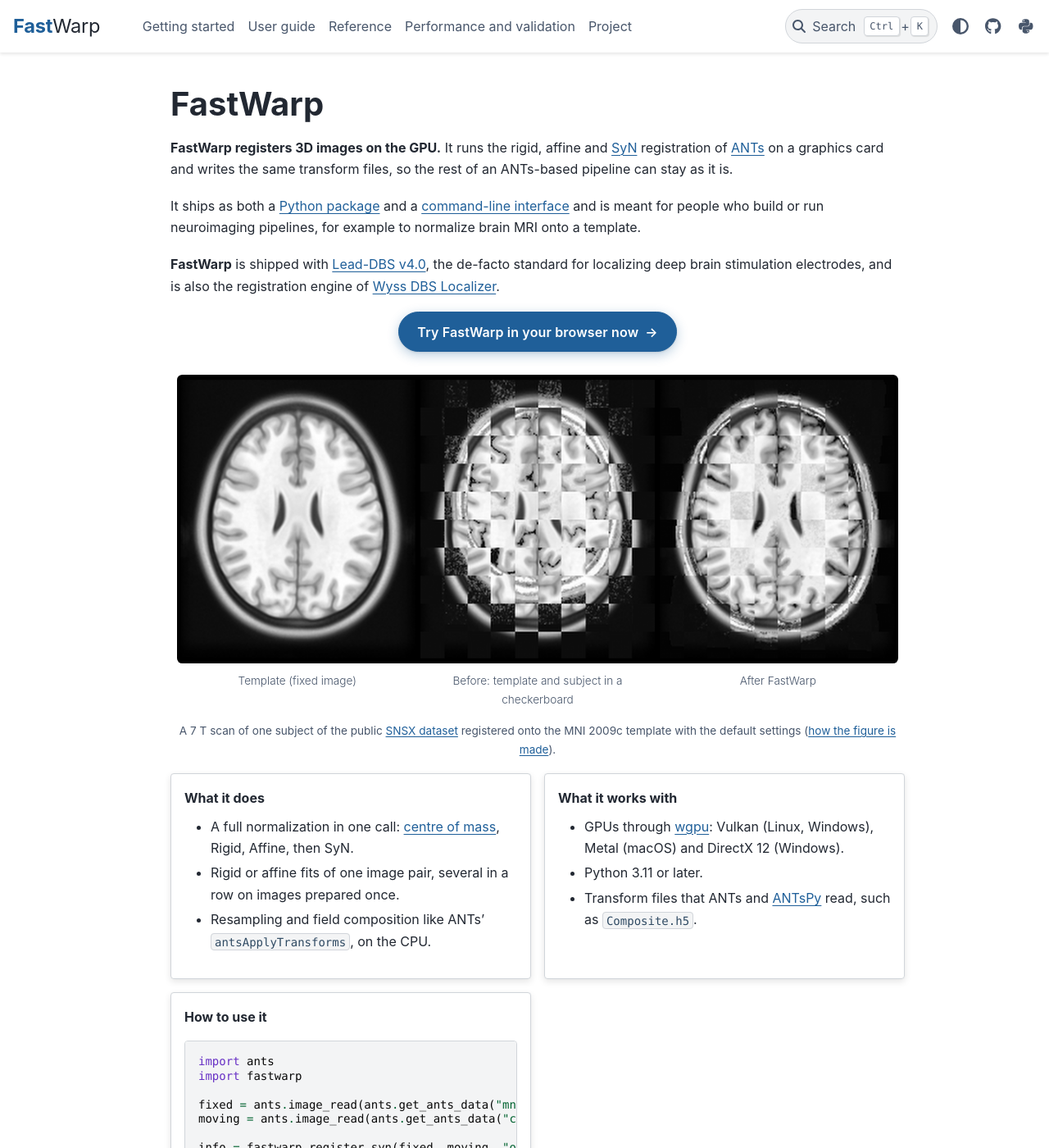
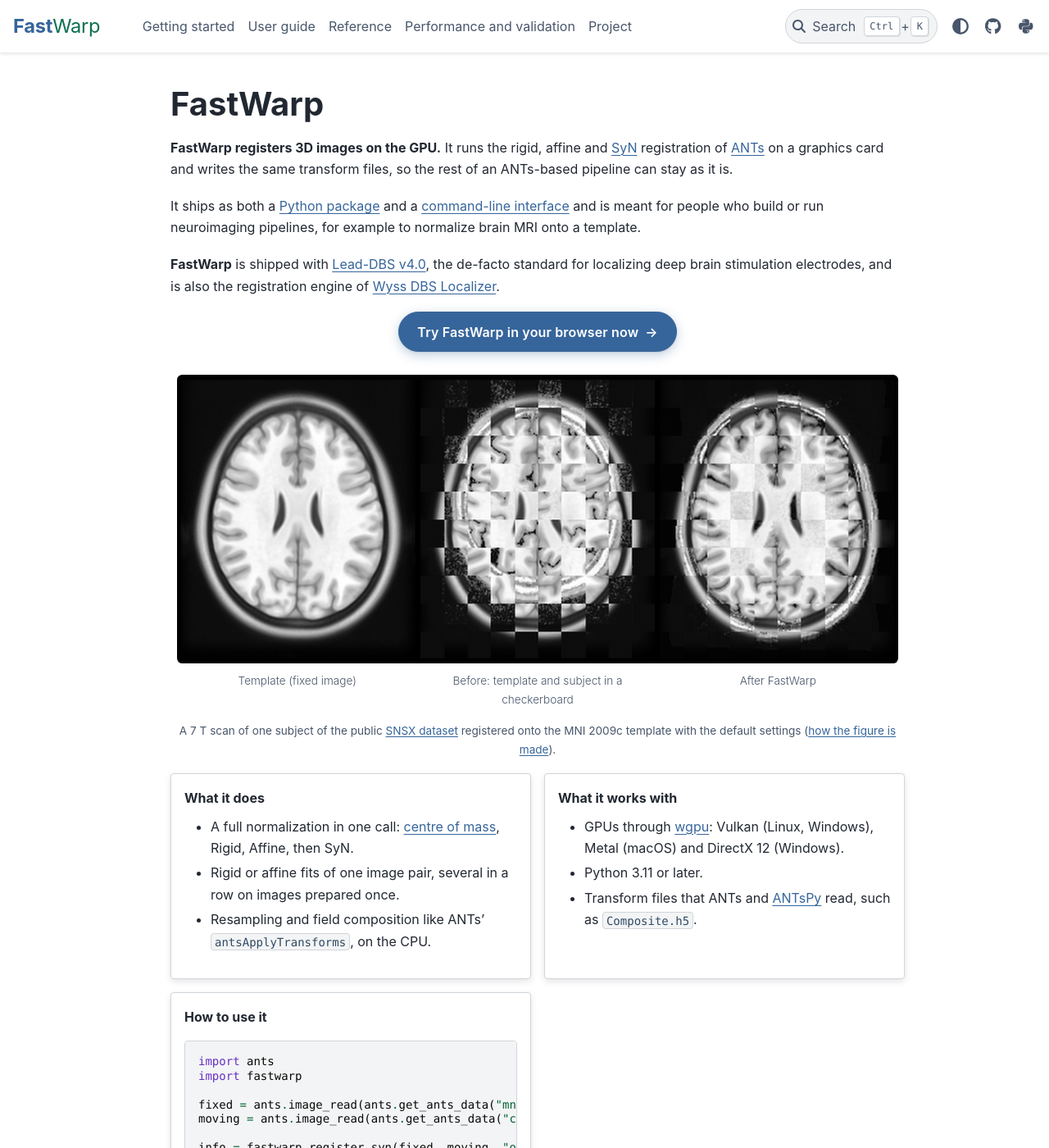
Before and after one commit to WyssCenter/fastwarp, a Sphinx documentation site: the page built from docs/index.md, in a window 1280 px wide and 1400 px high. Shown: the whole window at 82% size. Built offline with Sphinx 7.4.7 and the PyData theme 0.15.4, drawn with Linux system fonts in a browser that asks for light colours.

Commit message:
docs: refresh the theme colours, wordmark and icon (#65)
New primary and secondary colours in light and dark mode, Warp in the secondary colour in the wordmark, a new icon with a swirled grid around FW and a simpler favicon of the same design.

```diff
--- a/docs/_static/fastwarp.css
+++ b/docs/_static/fastwarp.css
@@ -4,28 +4,28 @@
  */
 
 html[data-theme="light"] {
-  --pst-color-primary: #1f5f99;
-  --pst-color-primary-bg: #e3edf7;
-  --pst-color-secondary: #1d6b54;
-  --pst-color-secondary-bg: #e2f2ec;
-  --pst-color-link: #1f5f99;
-  --pst-color-link-hover: #1d6b54;
+  --pst-color-primary: #36659b;
+  --pst-color-primary-bg: #e4ecf6;
+  --pst-color-secondary: #0a7050;
+  --pst-color-secondary-bg: #dff3ea;
+  --pst-color-link: #36659b;
+  --pst-color-link-hover: #0a7050;
   --pst-color-inline-code: #2f4a63;
-  --pst-color-inline-code-links: #1f5f99;
+  --pst-color-inline-code-links: #36659b;
   --fw-output-bg: #f3f5f8;
   --fw-output-border: #c9d1db;
   --fw-diagram-box: #eef3f9;
 }
 
 html[data-theme="dark"] {
-  --pst-color-primary: #79b4e8;
-  --pst-color-primary-bg: #1b2d40;
-  --pst-color-secondary: #5cc9a7;
-  --pst-color-secondary-bg: #17302a;
-  --pst-color-link: #79b4e8;
-  --pst-color-link-hover: #5cc9a7;
+  --pst-color-primary: #77b3f8;
+  --pst-color-primary-bg: #1b2d42;
+  --pst-color-secondary: #27b386;
+  --pst-color-secondary-bg: #13302a;
+  --pst-color-link: #77b3f8;
+  --pst-color-link-hover: #27b386;
   --pst-color-inline-code: #d4dde6;
-  --pst-color-inline-code-links: #79b4e8;
+  --pst-color-inline-code-links: #77b3f8;
   --fw-output-bg: #1a1f26;
   --fw-output-border: #3a4350;
   --fw-diagram-box: #1d2735;
```
Also changed, not shown: docs/_static/fastwarp-icon.svg (added), docs/_static/fastwarp-wordmark-dark.svg, docs/_static/fastwarp-wordmark-light.svg, docs/_static/favicon.svg.
